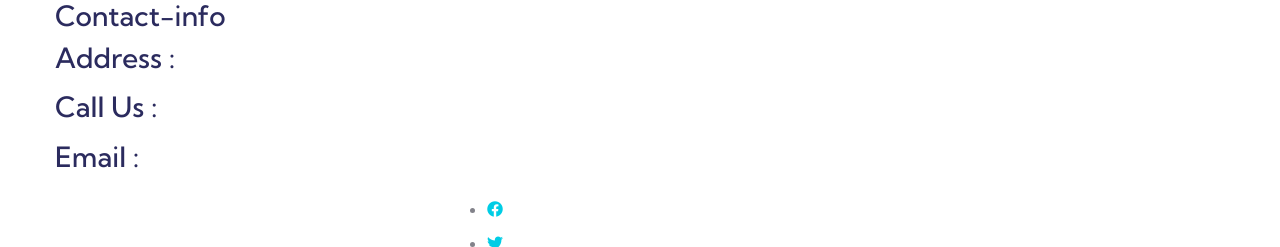
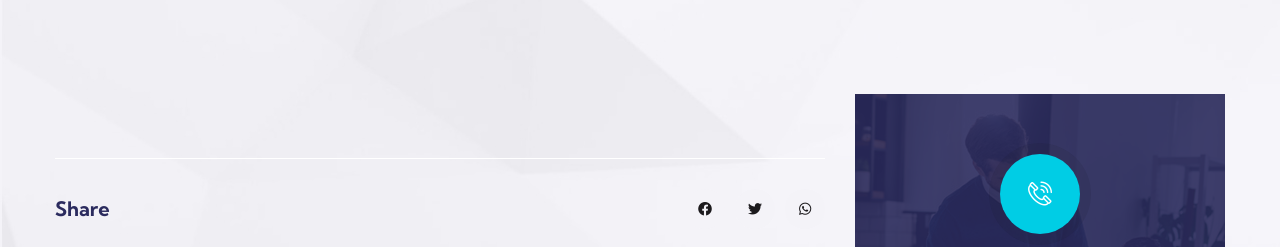
Before and after one commit to anmolko/nmfconsultancy, a Laravel app: page /test-preparations/1 in a window 1280 px wide. Shown: the part 519-766 px from the top of the page. Run offline with Laravel 10, Linux system fonts and the light colour scheme; data that the repository does not hold is empty; some libraries are stand-ins or nearby versions; some web fonts are replaced.

Commit message:
test preparation

```diff
--- a/resources/views/frontend/pages/test_preparation/sidebar.blade.php
+++ b/resources/views/frontend/pages/test_preparation/sidebar.blade.php
@@ -1,69 +1,26 @@
-<div class="prt-blog-sidebar-content">
+
+<div class="service-sidebar">
     @if(count($latestTests)>0)
-        <aside class="widget widget-categories with-title">
-            <h3 class="widget-title">Latest</h3>
-            <ul>
+        <div class="service-sidebar__single">
+            <ul class="list-unstyled service-sidebar__nav">
                 @foreach($latestTests as $index => $latest)
-                    <li><a href="{{route('test-preparation.single',$latest->slug)}}">{{ $latest->title ?? '' }}</a></li>
-                @endforeach
-
+                    <li><a href="{{route('test-preparation.single',$latest->slug)}}" style="    background-color: var(--nmf-white, #f4f3f8);">{{ $latest->title ?? '' }}</a></li>
+                @endforeach`
             </ul>
-        </aside>
+        </div>
     @endif
 
-    <aside class="widget widget-banner">
-        <div class="prt_single_image-wrapper">
-            <img width="1024" height="686" class="img-fluid" src="{{asset('assets/frontend/images/single-img-11.png')}}" alt="">
+    <div class="service-sidebar__single ">
+        <div class="service-sidebar__contact background-base text-center" style="background-image: url( '{{ asset('assets/frontend/images/service/sidebar-service-bg.jpg') }}');">
+            <div class="service-sidebar__contact__icon">
+                <i class="icon-phone-call"></i>
+            </div>
+            <h3 class="service-sidebar__contact__title">Reach us quickly</h3><!-- /.service-sidebar__contact__title -->
+            <p class="service-sidebar__contact__number">
+                <span>Talk to an expert</span> <br>
+                <a href="tel:{{@$setting_data->phone ?? $setting_data->mobile ?? ''}}">{{@$setting_data->phone ?? $setting_data->mobile ?? ''}}</a>
+            </p>
         </div>
-    </aside>
-    <aside class="widget widget-contact-info with-title">
-        <h3 class="widget-title">Contact-info</h3>
-        <div class="widget-contact">
-            <div class="featured-icon-box featured-icon-box-widget">
-                <div class="featured-icon">
-                    <div class="prt-icon prt-icon_element-onlytxt prt-icon_element-size-sm">
-                        <i class="flaticon-location"></i>
-                    </div>
-                </div>
-                <div class="featured-content">
-                    <div class="featured-title">
-                        <h3>Address :</h3>
-                    </div>
-                    <div class="featured-desc">
-                        <p>{{@$setting_data->address ?? ''}}</p>
-                    </div>
-                </div>
-            </div>
-            <div class="featured-icon-box featured-icon-box-widget">
-                <div class="featured-icon">
-                    <div class="prt-icon prt-icon_element-onlytxt prt-icon_element-size-sm">
-                        <i class="flaticon-call"></i>
-                    </div>
-                </div>
-                <div class="featured-content">
-                    <div class="featured-title">
-                        <h3>Call Us :</h3>
-                    </div>
-                    <div class="featured-desc">
-                        <p><a href="tel:{{@$setting_data->phone ?? $setting_data->mobile ?? ''}}">{{@$setting_data->phone ?? $setting_data->mobile ?? ''}}</a></p>
-                    </div>
-                </div>
-            </div>
-            <div class="featured-icon-box featured-icon-box-widget">
-                <div class="featured-icon">
-                    <div class="prt-icon prt-icon_element-onlytxt prt-icon_element-size-sm">
-                        <i class="flaticon-email"></i>
-                    </div>
-                </div>
-                <div class="featured-content">
-                    <div class="featured-title">
-                        <h3>Email :</h3>
-                    </div>
-                    <div class="featured-desc">
-                        <p><a href="mailto:{{@$setting_data->email ?? ''}}">{{@$setting_data->email ?? ''}}</a></p>
-                    </div>
-                </div>
-            </div>
-        </div>
-    </aside>
+    </div>
+
 </div>
--- a/resources/views/frontend/pages/test_preparation/single.blade.php
+++ b/resources/views/frontend/pages/test_preparation/single.blade.php
@@ -39,81 +39,43 @@
 
 @section('content')
 
-    <div class="prt-titlebar-wrapper prt-bg">
-        <div class="prt-titlebar-wrapper-bg-layer prt-bg-layer"></div>
-        <div class="prt-titlebar-wrapper-inner">
-            <div class="container">
-                <div class="row align-items-center">
-                    <div class="col-lg-12">
-                        <div class="prt-page-title-row-heading">
-                            <div class="page-title-heading">
-                                <h2 class="title">{{ $row->title }}</h2>
-                            </div>
-                            <div class="breadcrumb-wrapper">
-                                <i class="flaticon-home"></i>
-                                <span>
-                                        <a title="Homepage" href="/">Home</a>
-                                    </span>
-                                <div class="prt-sep"> - </div>
-                                <span>Test Preparation</span>
-                            </div>
+    <section class="page-header">
+        <div class="page-header__bg"></div>
+        <div class="container">
+            <h2 class="page-header__title">{{ $row->title }}</h2>
+            <ul class="modins-breadcrumb list-unstyled">
+                <li><a href="/">Home</a></li>
+                <li><span>Test Preparation</span></li>
+            </ul>
+        </div>
+    </section>
+
+    <section class="service-details" style="background-image: url('{{ asset('assets/frontend/images/pattern/blog-bg-3.jpg') }}');">
+        <div class="container">
+            <div class="row gutter-y-30">
+                <div class="col-md-12 col-lg-8">
+                    <div class="service-details__content">
+                        <div class="service-details__thumbnail">
+                            <img class="lazy" data-src="{{ @$row->image ? asset('/images/test_preparation/'.@$row->image):''}}" alt="">
+                        </div>
+                        <h3 class="service-details__title">{{ $row->title }}</h3>
+                        <div class="service-details__text custom-description text-align-justify">      {!!  $row->description ?? '' !!}</div>
+                    </div>
+                    <div class="blog-details__meta" style="    border-top: 1px solid #fff;">
+                        <h4 class="blog-details__tags__title">Share</h4>
+                        <div class="blog-details__social">
+                            <a href="#" tabindex="0" rel="noopener" aria-label="facebook"><i onclick='fbShare("{{route('test-preparation.single',$row->slug)}}","{{ $row->title }}")' class="fab fa-facebook" aria-hidden="true"></i></a>
+                            <a href="#" tabindex="0" rel="noopener" aria-label="twitter"><i onclick='twitShare("{{route('test-preparation.single',$row->slug)}}","{{ $row->title }}")' class="fab fa-twitter" aria-hidden="true"></i></a>
+                            <a href="#" tabindex="0" rel="noopener" aria-label="pinterest"><i onclick='whatsappShare("{{route('test-preparation.single',$row->slug)}}","{{ $row->title }}")' class="fab fa-whatsapp" aria-hidden="true"></i></a>
                         </div>
                     </div>
                 </div>
+                <div class="col-md-12 col-lg-4">
+                    @include('frontend.pages.test_preparation.sidebar')
+                </div>
             </div>
         </div>
-    </div>
-
-    <!--site-main start-->
-    <div class="site-main">
-
-        <!--sidebar-->
-        <div class="sidebar prt-sidebar-left prt-blog bg-base-grey clearfix">
-            <div class="container">
-                <!-- row -->
-                <div class="row g-0">
-                    <div class="col-lg-4 widget-area sidebar-left">
-                        @include('frontend.pages.test_preparation.sidebar')
-                    </div>
-                    <div class="col-lg-8 content-area prt-blog-single">
-                        <div class="prt-blog-single-content">
-                            <div class="prt_single_image-wrapper">
-                                <img class="img-fluid lazy" width="1200" height="720" data-src="{{ @$row->image ? asset('/images/test_preparation/'.@$row->image):''}}" alt="">
-                            </div>
-                            <div class="entry-content">
-                                <div class="prt-box-desc-text">
-                                    <h3 class="comment-reply-title">{{ $row->title }}</h3>
-                                    <div class="pt-10 custom-description text-justify">
-                                        {!!  $row->description ?? '' !!}
-                                    </div>
-
-                                    <div class="blog-tag-and-media-block">
-                                        <div class="social-media-block">
-
-                                        </div>
-                                        <div class="prt-social-share-wrapper align-self-center res-575-mt-15">
-                                            <ul class="social-icons square">
-                                                <li class="social-facebook">
-                                                    <a href="#" tabindex="0" rel="noopener" aria-label="facebook"><i onclick='fbShare("{{route('test-preparation.single',$row->slug)}}","{{ $row->title }}")' class="fab fa-facebook" aria-hidden="true"></i></a>
-                                                </li>
-                                                <li class="social-twitter">
-                                                    <a href="#" tabindex="0" rel="noopener" aria-label="twitter"><i onclick='twitShare("{{route('test-preparation.single',$row->slug)}}","{{ $row->title }}")' class="fab fa-twitter" aria-hidden="true"></i></a>
-                                                </li>
-                                                <li class="social-pinterest">
-                                                    <a href="#" tabindex="0" rel="noopener" aria-label="pinterest"><i onclick='whatsappShare("{{route('test-preparation.single',$row->slug)}}","{{ $row->title }}")' class="fab fa-whatsapp" aria-hidden="true"></i></a>
-                                                </li>
-                                            </ul>
-                                        </div>
-                                    </div>
-                                </div>
-                            </div>
-                        </div>
-                    </div>
-                </div><!-- row end -->
-            </div>
-        </div>
-        <!--sidebar end-->
-    </div><!-- site-main end-->
+    </section>
 @endsection
 @section('js')
 <script>
```
Also changed, not shown: resources/views/frontend/pages/test_preparation/index.blade.php (+36 -61 lines), resources/views/welcome.blade.php (+18 -18 lines).
